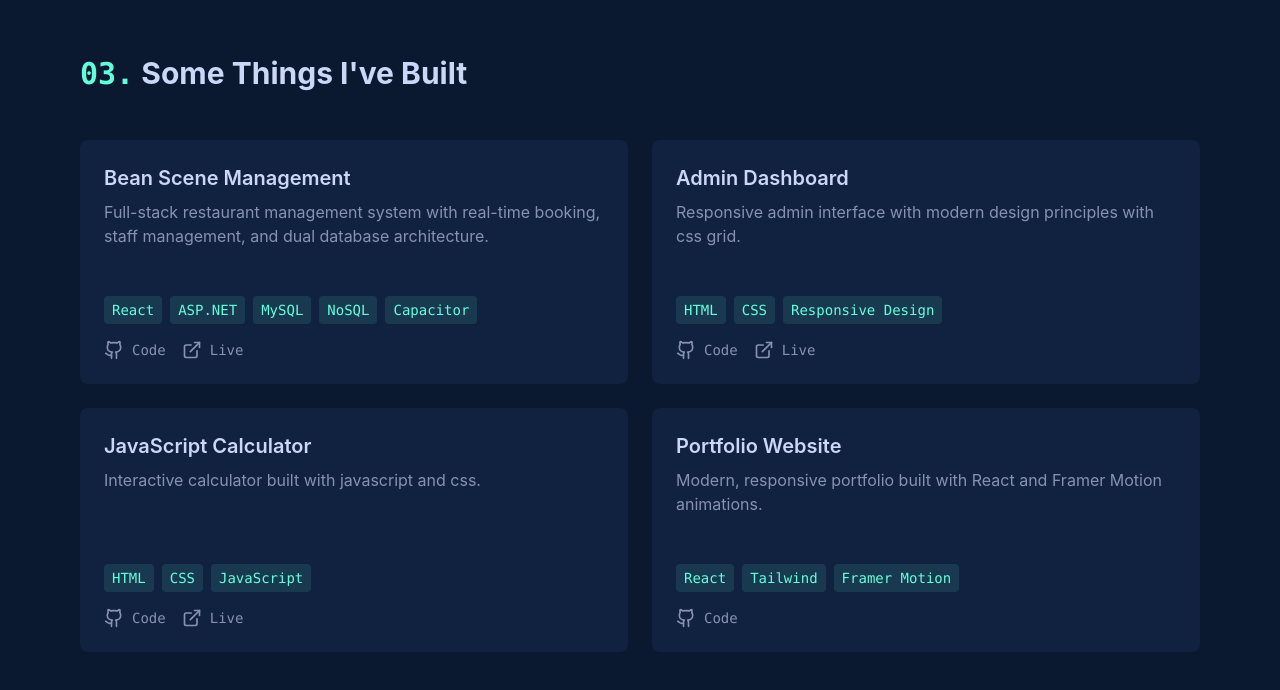
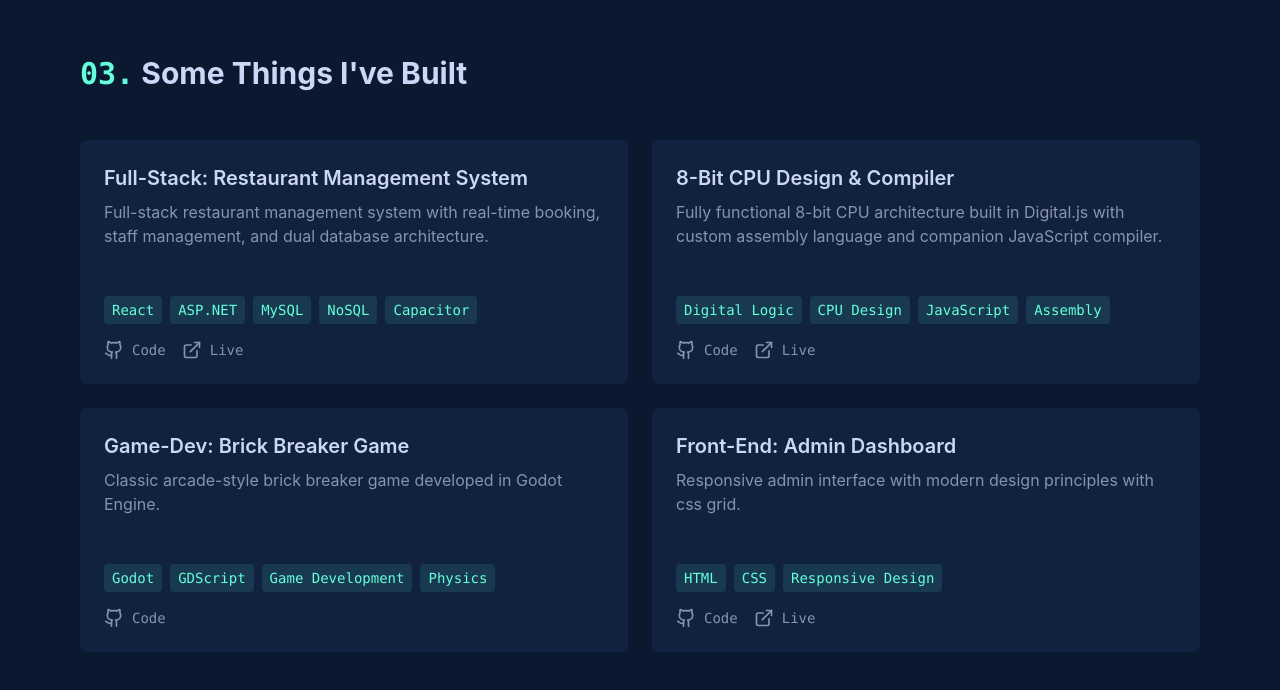
Before and after one commit to archebus/portfolio-source, a React (Create React App) app: page / in a window 1280 px wide. Shown: the part 2447-3137 px from the top of the page. Built offline with nearby package versions, Linux system fonts and the light colour scheme; the HTML template or start-up script is replaced by a standard one.

Commit message:
project updates

```diff
--- a/src/components/sections/Projects.jsx
+++ b/src/components/sections/Projects.jsx
@@ -4,32 +4,32 @@ import ProjectCard from '../shared/ProjectCard';
 const Projects = () => {
   const projects = [
     {
-      title: "Bean Scene Management",
+      title: "Full-Stack: Restaurant Management System",
       description: "Full-stack restaurant management system with real-time booking, staff management, and dual database architecture.",
       tags: ["React", "ASP.NET", "MySQL", "NoSQL", "Capacitor"],
       github: "https://github.com/orgs/TEAM-3-Luke-and-Josh/repositories",
       preview: "https://zebra.dev.thickets.onl"
     },
     {
-      title: "Admin Dashboard",
+      title: "8-Bit CPU Design & Compiler",
+      description: "Fully functional 8-bit CPU architecture built in Digital.js with custom assembly language and companion JavaScript compiler.",
+      tags: ["Digital Logic", "CPU Design", "JavaScript", "Assembly"],
+      github: "https://github.com/archebus/CPU_Build/",
+      preview: "https://github.com/archebus/CPU_Build/blob/main/showcase.md"
+    },
+    {
+      title: "Game-Dev: Brick Breaker Game",
+      description: "Classic arcade-style brick breaker game developed in Godot Engine.",
+      tags: ["Godot", "GDScript", "Game Development", "Physics"],
+      github: "https://github.com/Studio-Fritz/Brick_Breaker",
+    },
+    {
+      title: "Front-End: Admin Dashboard",
       description: "Responsive admin interface with modern design principles with css grid.",
       tags: ["HTML", "CSS", "Responsive Design"],
       github: "https://github.com/archebus/odin_admindashboard",
       preview: "https://archebus.github.io/odin_admindashboard"
     },
-    {
-      title: "JavaScript Calculator",
-      description: "Interactive calculator built with javascript and css.",
-      tags: ["HTML", "CSS", "JavaScript"],
-      github: "https://github.com/archebus/Calculator",
-      preview: "https://archebus.github.io/Calculator"
-    },
-    {
-      title: "Portfolio Website",
-      description: "Modern, responsive portfolio built with React and Framer Motion animations.",
-      tags: ["React", "Tailwind", "Framer Motion"],
-      github: "https://github.com/archebus/portfolio-source",
-    }
   ];
 
   return (
```
Also changed, not shown: 7 other files (tests, documents, lock files or other folders).
